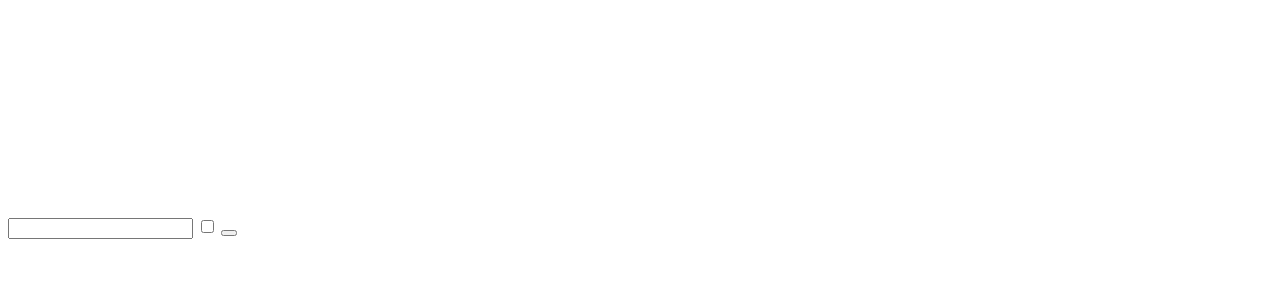
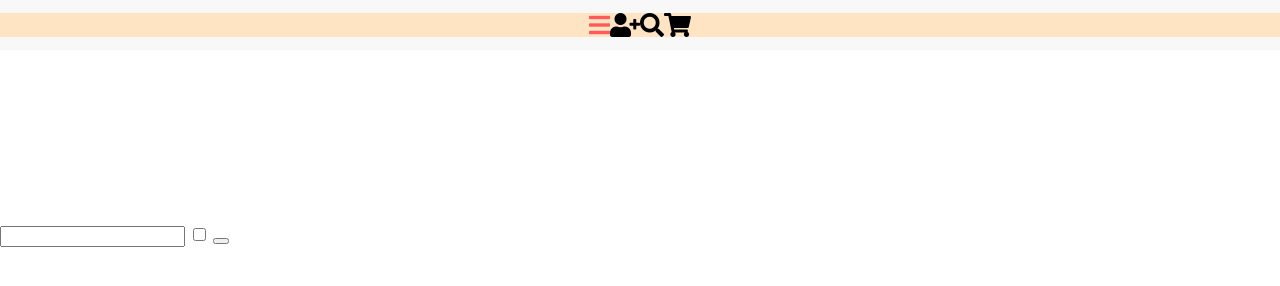
Before and after one commit to Bermeu/202201-W1CHWE1-Matheus-Josep, a website: page index.html in a window 1280 px wide. Drawn offline with Linux system fonts and the light colour scheme.

Commit message:
iconos y familia de fonts

```diff
--- a/index.html
+++ b/index.html
@@ -9,6 +9,10 @@
       integrity="sha384-DyZ88mC6Up2uqS4h/KRgHuoeGwBcD4Ng9SiP4dIRy0EXTlnuz47vAwmeGwVChigm"
       crossorigin="anonymous"
     />
+    <link
+      href="https://fonts.googleapis.com/css2?family=Source+Sans+Pro:ital,wght@0,200;0,300;0,400;0,600;0,700;0,900;1,200;1,300;1,400;1,600;1,700;1,900&display=swap"
+      rel="stylesheet"
+    />
     <link rel="stylesheet" href="styles.css" />
     <title>María Lunarillos</title>
     <link rel="shortcut icon" href="favicon.jpg" />
@@ -16,11 +20,14 @@
   </head>
   <body>
     <div>
-      <nav>
-        <img src="" alt="" />
-        <img src="" alt="" />
-        <img src="" alt="" />
-        <img src="" alt="" />
+      <nav class="navbar">
+        <div class="navbar__icons">
+          <i class="fas fa-bars"></i>
+          <i class="fas fa-user-plus"></i>
+          <i class="fas fa-search"></i>
+          <i class="fas fa-shopping-cart"></i>
+        </div>
+
         <p></p>
       </nav>
       <header>
--- a/styles.css
+++ b/styles.css
@@ -0,0 +1,28 @@
+body {
+  margin: 0;
+}
+
+nav {
+  display: flex;
+  background-color: #f8f8f8;
+  height: 50px;
+  align-items: center;
+}
+
+.navbar__icons {
+  background-color: bisque;
+  display: flex;
+  flex-grow: 1;
+  justify-content: center;
+}
+
+.fa-user-plus,
+.fa-search,
+.fa-shopping-cart {
+  font-size: 24px;
+}
+
+.fa-bars {
+  color: #ff5959;
+  font-size: 24px;
+}
```
